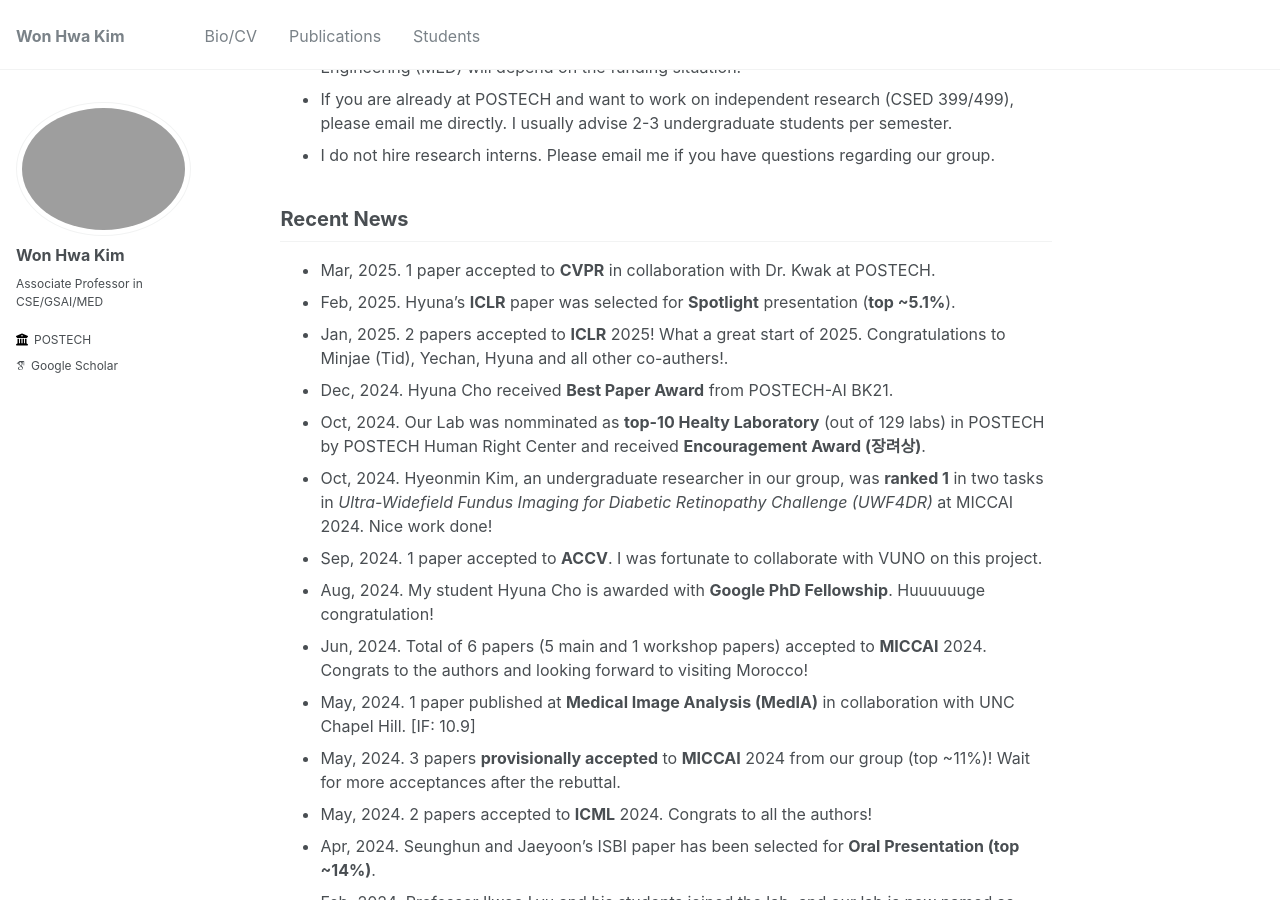
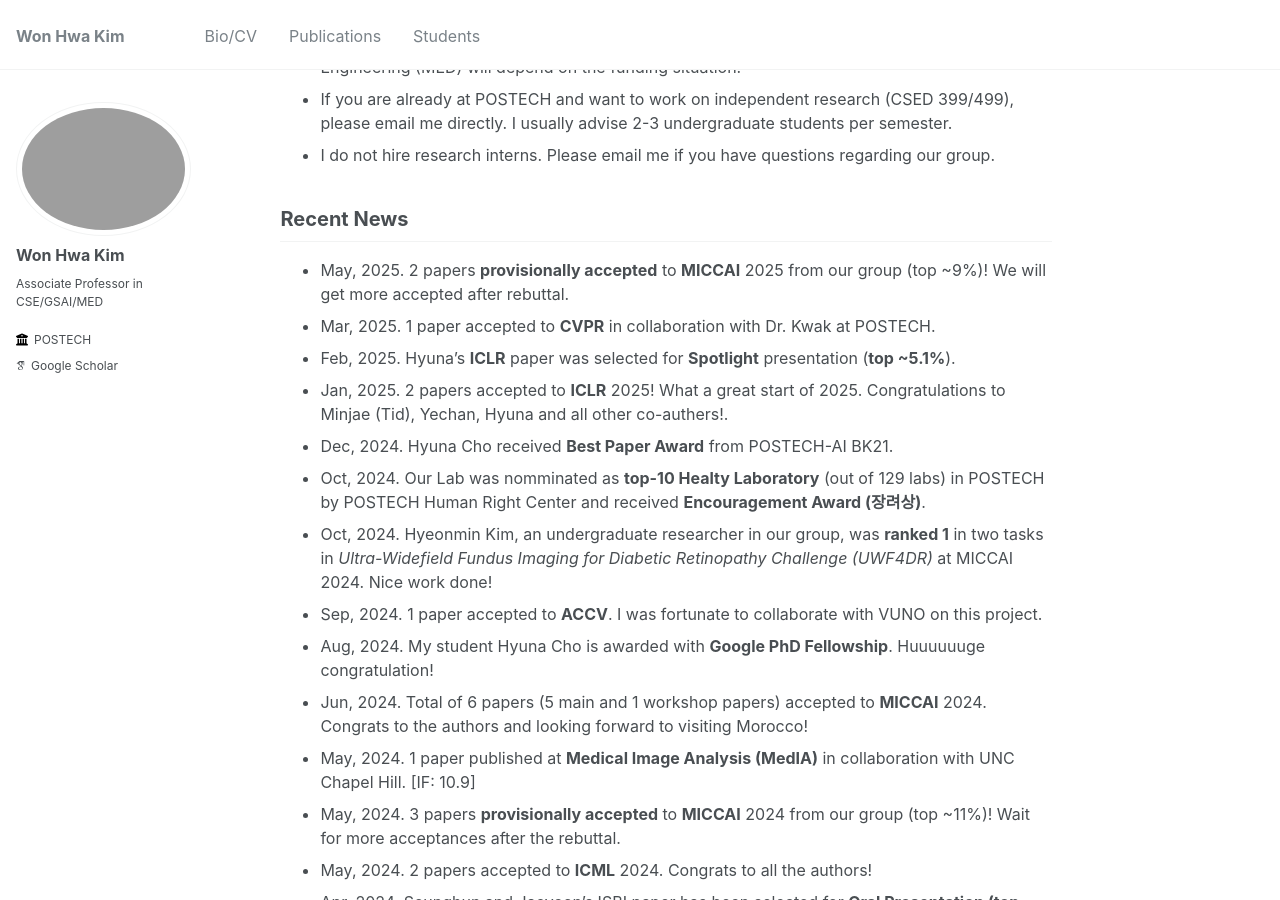
Before and after one commit to wwplato/wwplato.github.io, a Jekyll site: the page built from _pages/about.md, in a window 1280 px wide and 900 px high, scrolled down 620 px. Built offline with Jekyll 4.4.1, drawn with Linux system fonts in a browser that asks for light colours; some web fonts are replaced.

Commit message:
Update about.md

```diff
--- a/_pages/about.md
+++ b/_pages/about.md
@@ -32,6 +32,7 @@ I am always looking for highly **self-motivated** students with long term goals.
 
 Recent News
 -----
+* May, 2025. 2 papers **provisionally accepted** to **MICCAI** 2025 from our group (top ~9%)! We will get more accepted after rebuttal.
 * Mar, 2025. 1 paper accepted to **CVPR** in collaboration with Dr. Kwak at POSTECH.
 * Feb, 2025. Hyuna's **ICLR** paper was selected for **Spotlight** presentation (**top ~5.1%**).
 * Jan, 2025. 2 papers accepted to **ICLR** 2025! What a great start of 2025. Congratulations to Minjae (Tid), Yechan, Hyuna and all other co-authers!.
```
